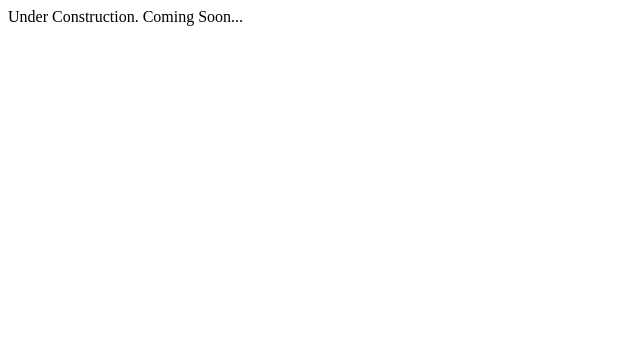
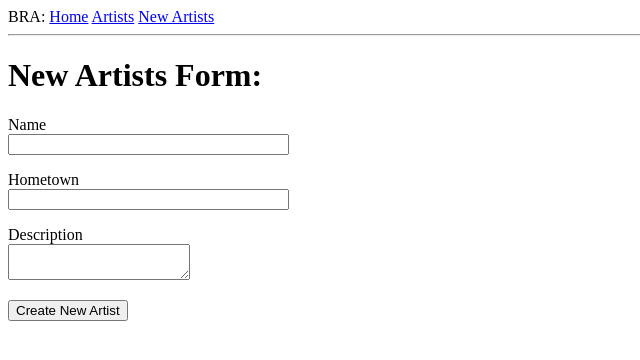
Before and after one commit to dwalker2025/music_app, a Flask app: page /new_artists in a window 1280 px wide. Shown: the top 360 px of the page, without its empty margins (0-640 px from the left). Run offline with Flask 3, Linux system fonts and the light colour scheme.

Commit message:
Working music app Lab 3

```diff
--- /dev/null
+++ b/app/forms.py
@@ -0,0 +1,10 @@
+from flask_wtf import FlaskForm
+from wtforms import StringField, TextAreaField, SubmitField
+from wtforms.validators import DataRequired
+
+
+class NewArtistForm(FlaskForm):
+    name = StringField('Name', validators=[DataRequired()])
+    hometown = StringField('Hometown', validators=[DataRequired()])
+    dcpt = TextAreaField('Description')
+    submit = SubmitField('Create New Artist')
--- a/app/routes.py
+++ b/app/routes.py
@@ -1,5 +1,6 @@
-from flask import render_template
+from flask import render_template, flash
 from app import app
+from app.forms import NewArtistForm
 
 
 @app.route('/')
@@ -15,9 +16,15 @@ def artists():
     return render_template('artists.html', title='Artists', artists=artists)
 
 
-@app.route('/new_artists')
+@app.route('/new_artists', methods=['GET', 'POST'])
 def new_artists():
-    return "Under Construction. Coming Soon..."
+    form = NewArtistForm()
+    if form.validate_on_submit():
+        flash("New Artist {} Created!".format(form.name.data))
+        new_form = NewArtistForm()
+        render_template('new_artists.html', title="New Artist", form=new_form)
+
+    return render_template('new_artists.html', title="New Artist", form=form)
 
 
 @app.route('/desc')
--- a/app/templates/base.html
+++ b/app/templates/base.html
@@ -14,6 +14,16 @@
             <a href="{{ url_for('artists') }}">Artists</a>
             <a href="{{ url_for('new_artists') }}">New Artists</a>
         </div>
+        <hr>
+        {% with messages = get_flashed_messages() %}
+        {% if messages %}
+        <ul>
+            {% for message in messages %}
+            <li>{{ message }}</li>
+            {% endfor %}
+        </ul>
+        {% endif %}
+        {% endwith %}
         {% block content %}{% endblock %}
 
     </body>
--- /dev/null
+++ b/app/templates/new_artists.html
@@ -0,0 +1,30 @@
+{% extends "base.html" %}
+
+{% block content %}
+    <h1>New Artists Form:</h1>
+    <form action="" method="post" novalidate>
+        {{ form.hidden_tag() }}
+        <p>
+            {{ form.name.label }}<br>
+            {{ form.name(size=32) }}<br>
+            {% for error in form.name.errors %}
+            <span style="color: red;">[{{ error }}]</span>
+            {% endfor %}
+        </p>
+        <p>
+            {{ form.hometown.label }}<br>
+            {{ form.hometown(size=32) }}<br>
+            {% for error in form.hometown.errors %}
+            <span style="color: red;">[{{ error }}]</span>
+            {% endfor %}
+        </p>
+        <p>
+            {{ form.dcpt.label }}<br>
+            {{ form.dcpt(size=100) }}<br>
+            {% for error in form.dcpt.errors %}
+            <span style="color: red;">[{{ error }}]</span>
+            {% endfor %}
+        </p>
+        <p>{{ form.submit() }}</p>
+    </form>
+{% endblock %}
```
Also changed, not shown: 2 other files.
